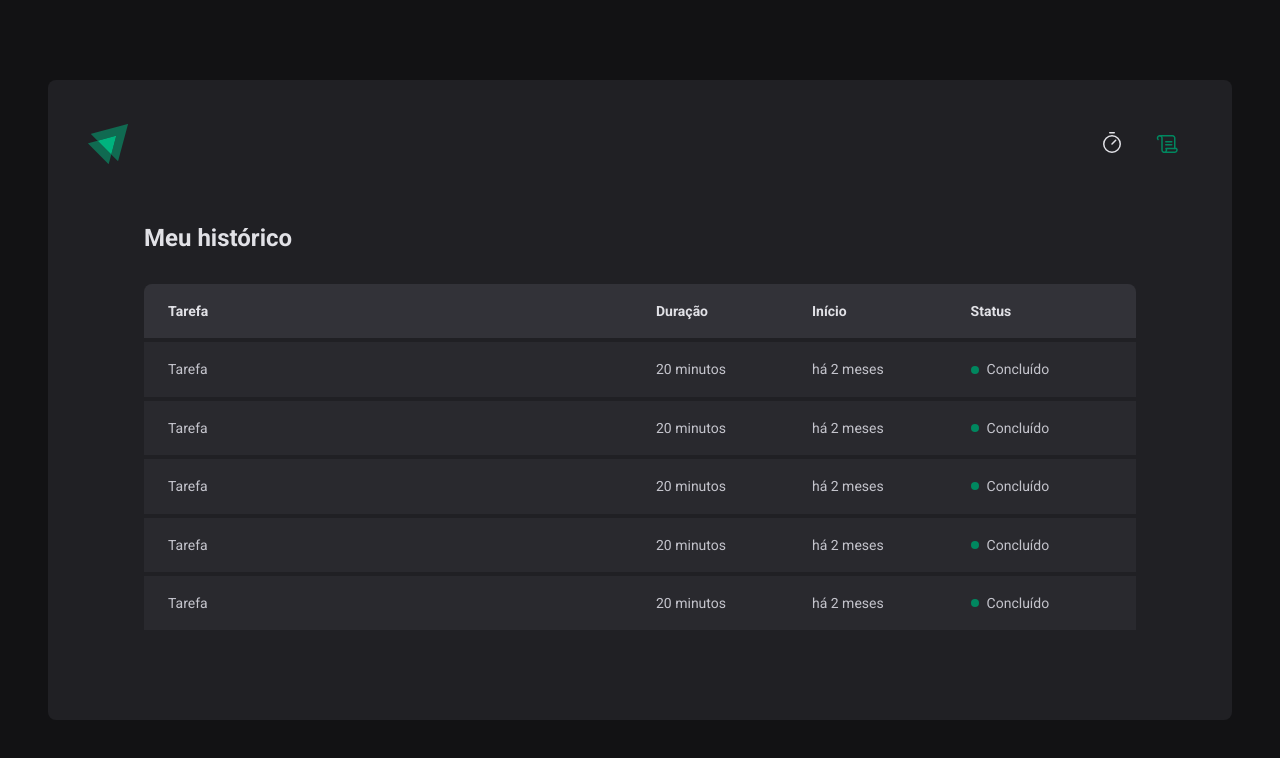
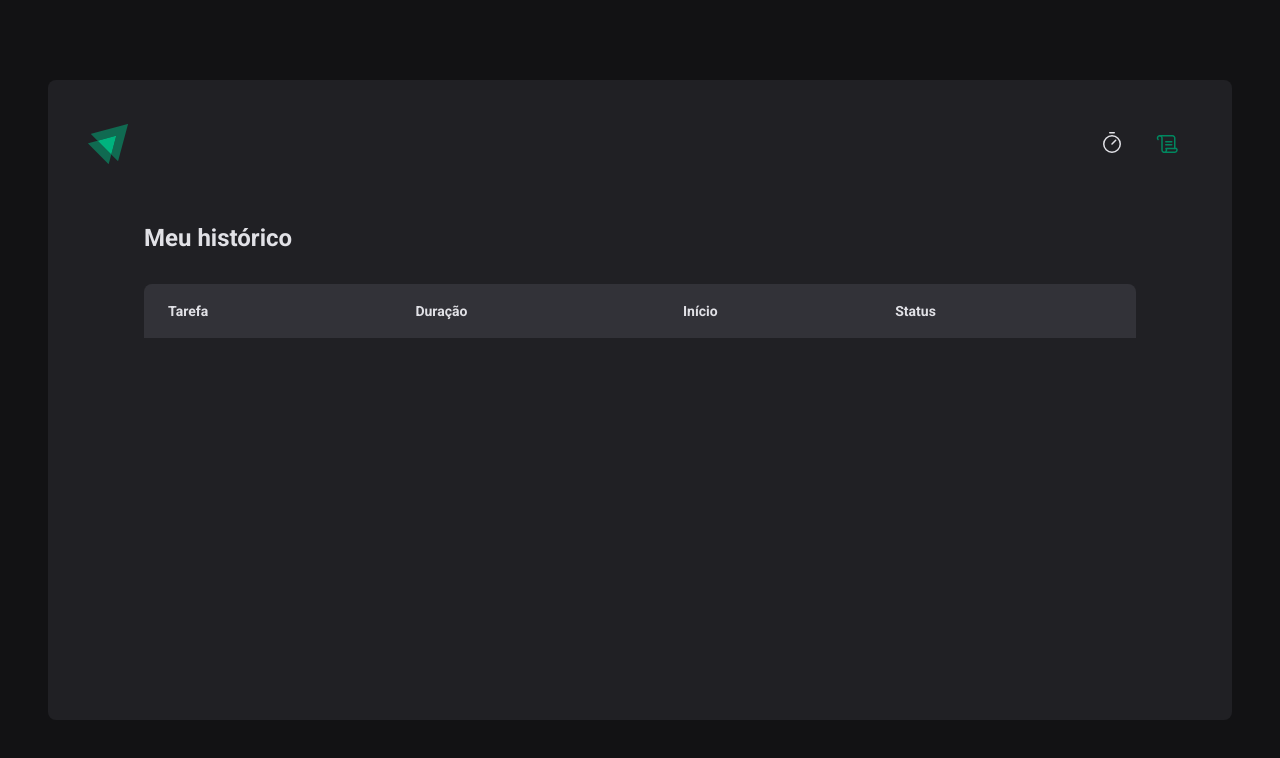
Before and after one commit to pedrolgarcia/ignite-timer, a React (Vite) app: page /history in a window 1280 px wide. Shown: the top 758 px of the page. Built offline with nearby package versions, Linux system fonts and the light colour scheme.

Commit message:
feat: history page map

```diff
--- a/src/pages/History/index.tsx
+++ b/src/pages/History/index.tsx
@@ -1,4 +1,6 @@
 import { useContext } from 'react'
+import { formatDistanceToNow } from 'date-fns'
+import ptBR from 'date-fns/locale/pt-BR'
 
 import { HistoryContainer, HistoryList, Status } from './styles'
 
@@ -22,46 +24,29 @@
             </tr>
           </thead>
           <tbody>
-            <tr>
-              <td>Tarefa</td>
-              <td>20 minutos</td>
-              <td>há 2 meses</td>
-              <td>
-                <Status statusColor="green">Concluído</Status>
-              </td>
-            </tr>
-            <tr>
-              <td>Tarefa</td>
-              <td>20 minutos</td>
-              <td>há 2 meses</td>
-              <td>
-                <Status statusColor="green">Concluído</Status>
-              </td>
-            </tr>
-            <tr>
-              <td>Tarefa</td>
-              <td>20 minutos</td>
-              <td>há 2 meses</td>
-              <td>
-                <Status statusColor="green">Concluído</Status>
-              </td>
-            </tr>
-            <tr>
-              <td>Tarefa</td>
-              <td>20 minutos</td>
-              <td>há 2 meses</td>
-              <td>
-                <Status statusColor="green">Concluído</Status>
-              </td>
-            </tr>
-            <tr>
-              <td>Tarefa</td>
-              <td>20 minutos</td>
-              <td>há 2 meses</td>
-              <td>
-                <Status statusColor="green">Concluído</Status>
-              </td>
-            </tr>
+            {cycles.map((cycle) => (
+              <tr key={cycle.id}>
+                <td>{cycle.task}</td>
+                <td>{cycle.minutesAmount} minutos</td>
+                <td>
+                  {formatDistanceToNow(cycle.startDate, {
+                    addSuffix: true,
+                    locale: ptBR,
+                  })}
+                </td>
+                <td>
+                  {cycle.finishedDate && (
+                    <Status statusColor="green">Concluído</Status>
+                  )}
+                  {cycle.interruptedDate && (
+                    <Status statusColor="red">Interrompido</Status>
+                  )}
+                  {!cycle.finishedDate && !cycle.interruptedDate && (
+                    <Status statusColor="yellow">Em andamento</Status>
+                  )}
+                </td>
+              </tr>
+            ))}
           </tbody>
         </table>
       </HistoryList>
```
